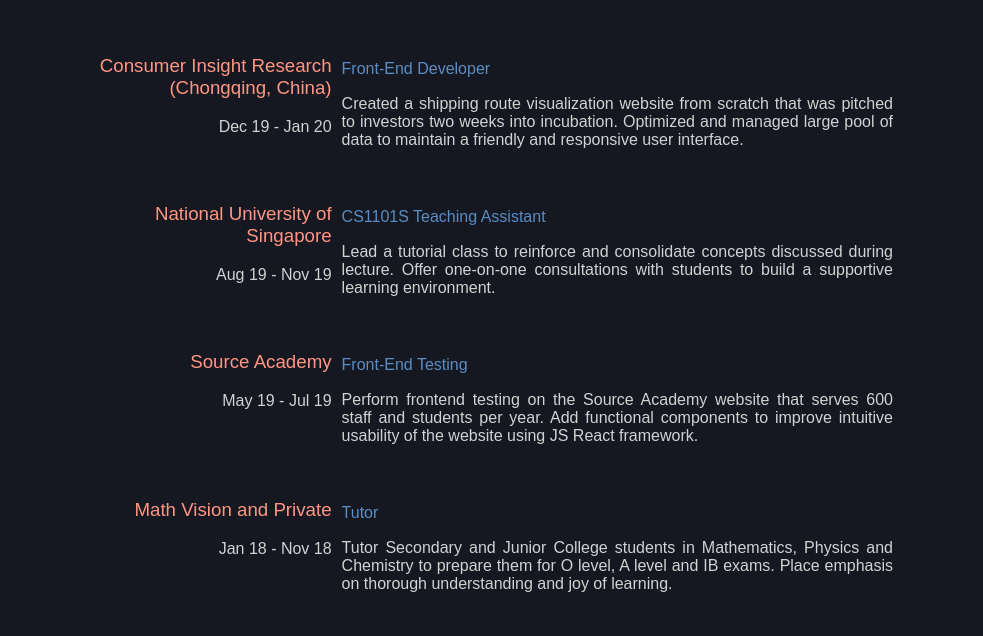
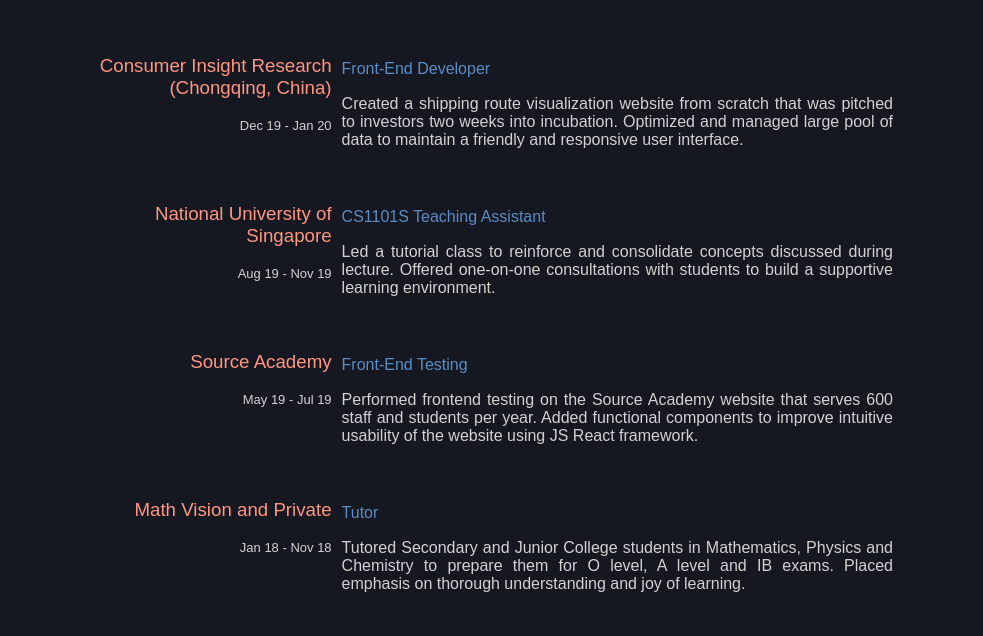
Before and after one commit to helloImHai/helloImHai.github.io, a React (Create React App) app: page / in a window 1280 px wide. Shown: the part 2204-2840 px from the top of the page, without its empty margins (148-1131 px from the left). Built offline with nearby package versions, Linux system fonts and the light colour scheme.

Commit message:
Style a bit

```diff
--- a/src/Components/Work.js
+++ b/src/Components/Work.js
@@ -28,7 +28,7 @@
               job={"CS1101S Teaching Assistant"}
               date={"Aug 19 -  Nov 19"}
               text={
-                "Lead a tutorial class to reinforce and consolidate concepts discussed during lecture. Offer one-on-one consultations with students to build a supportive learning environment."
+                "Led a tutorial class to reinforce and consolidate concepts discussed during lecture. Offered one-on-one consultations with students to build a supportive learning environment."
               }
             />
             <Job
@@ -36,7 +36,7 @@
               job={"Front-End Testing"}
               date={"May 19 -  Jul 19"}
               text={
-                "Perform frontend testing on the Source Academy website that serves 600 staff and students per year. Add functional components to improve intuitive usability of the website using JS React framework."
+                "Performed frontend testing on the Source Academy website that serves 600 staff and students per year. Added functional components to improve intuitive usability of the website using JS React framework."
               }
             />
             <Job
@@ -44,7 +44,7 @@
               job={"Tutor"}
               date={"Jan 18 -  Nov 18"}
               text={
-                "Tutor Secondary and Junior College students in Mathematics, Physics and Chemistry to prepare them for O level, A level and IB exams. Place emphasis on thorough understanding and joy of learning."
+                "Tutored Secondary and Junior College students in Mathematics, Physics and Chemistry to prepare them for O level, A level and IB exams. Placed emphasis on thorough understanding and joy of learning."
               }
             />
             <ScrollButton to="projectsSection" />
@@ -60,7 +60,7 @@
     <div className={"jobBox"}>
       <div className={"jobHeader"}>
         <h3>{name}</h3>
-        <p>{date}</p>
+        <p className={"jobDate"}>{date}</p>
       </div>
       <div className={"jobDesc"}>
         <p className={"jobName"}>{job}</p>
--- a/src/Styles/Components/Work/Work.css
+++ b/src/Styles/Components/Work/Work.css
@@ -21,15 +21,6 @@
   font-weight: 500;
   color: #ff9683;
 }
-.container-work .container-inner .jobDesc {
-  text-align: justify;
-  padding-top: 5px;
-  padding-left: 10px;
-}
-.container-work .container-inner .jobDesc .jobName {
-  line-height: 21px;
-  color: #5A8DC3;
-}
 .container-work .container-inner .jobBox {
   display: flex;
   text-align: right;
@@ -38,8 +29,15 @@
 .container-work .container-inner .jobBox .jobHeader {
   flex: 0 0 30%;
 }
-@media only screen and (min-device-width: 375px) and (max-device-width: 812px) and (-webkit-min-device-pixel-ratio: 3) {
-  .container-work .container-inner * {
-    font-size: 400;
-  }
+.container-work .container-inner .jobBox .jobHeader .jobDate {
+  font-size: 13px;
 }
+.container-work .container-inner .jobBox .jobDesc {
+  text-align: justify;
+  padding-top: 5px;
+  padding-left: 10px;
+}
+.container-work .container-inner .jobBox .jobDesc .jobName {
+  line-height: 21px;
+  color: #5A8DC3;
+}
--- a/src/Styles/Components/Work/Work.less
+++ b/src/Styles/Components/Work/Work.less
@@ -23,26 +23,25 @@
       font-weight: 500;
       color: @c0;
     }
-    .jobDesc {
-      text-align: justify;
-      padding-top: 5px;
-      padding-left: 10px;
-      .jobName {
-        line-height: 21px;
-        color: @p2;
-      }
-    }
+
     .jobBox {
       display: flex;
       text-align: right;
       padding-bottom: 20px;
       .jobHeader {
         flex: 0 0 30%;
+        .jobDate {
+          font-size: 13px;
+        }
       }
-    }
-    @media only screen and (min-device-width: 375px) and (max-device-width: 812px) and (-webkit-min-device-pixel-ratio: 3) {
-      * {
-        font-size: 400;
+      .jobDesc {
+        text-align: justify;
+        padding-top: 5px;
+        padding-left: 10px;
+        .jobName {
+          line-height: 21px;
+          color: @p2;
+        }
       }
     }
   }
```
